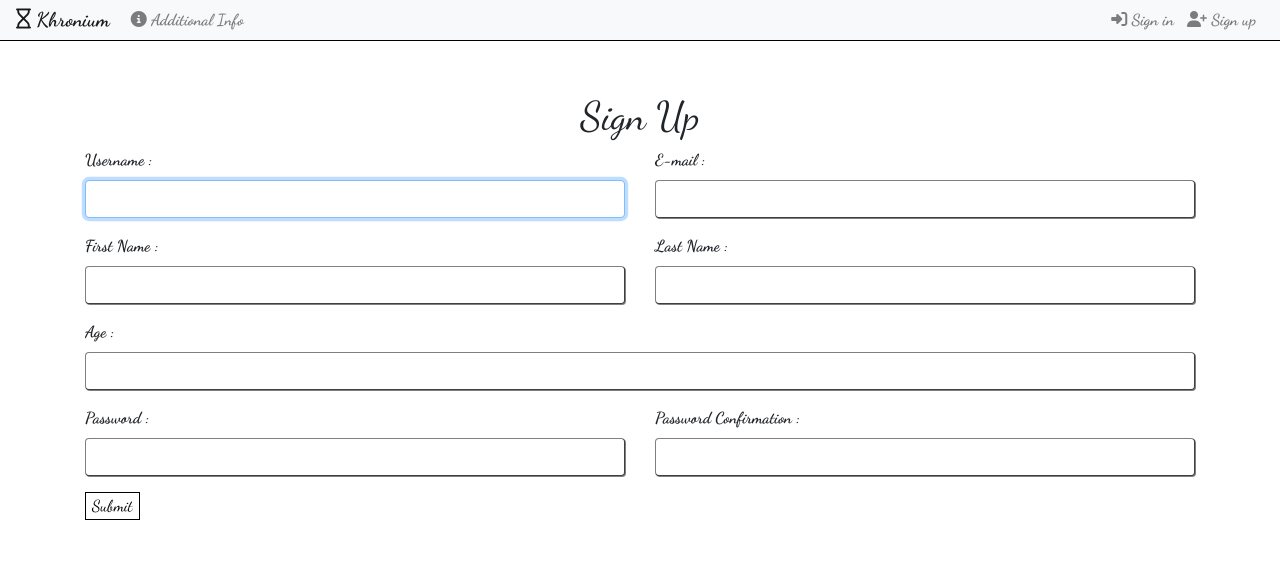
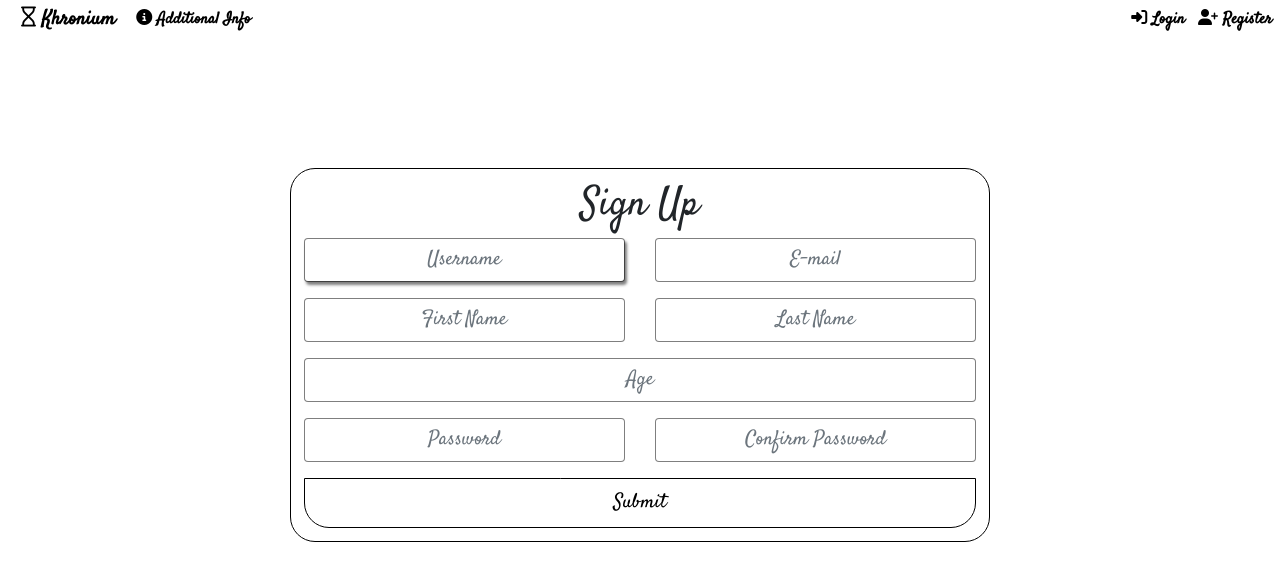
Before and after one commit to Kronixion/Khronium, a Django app: page /signUp/ in a window 1280 px wide. Shown: the top 581 px of the page. Run offline with Django 3.2, Linux system fonts and the light colour scheme; some libraries are stand-ins or nearby versions.

Commit message:
finished with some touches

```diff
--- a/Khronium/Account/forms.py
+++ b/Khronium/Account/forms.py
@@ -4,24 +4,24 @@ from django.contrib.auth.forms import UserCreationForm
 from .models import Account
 
 class ExtendedUserCreationForm(UserCreationForm):
-    username = forms.CharField(max_length=150, widget=forms.TextInput(attrs={'class':'form-control'}))
-    email = forms.EmailField(required = True, widget=forms.TextInput(attrs={'class':'form-control'}))
-    first_name = forms.CharField(max_length=30, required = True, widget=forms.TextInput(attrs={'class':'form-control'}))
-    last_name = forms.CharField(max_length=30, required = True, widget=forms.TextInput(attrs={'class':'form-control'}))
-    password1 = forms.CharField(required = True, widget=forms.PasswordInput(attrs={'class':'form-control'}))
-    password2 = forms.CharField(required = True, widget=forms.PasswordInput(attrs={'class':'form-control'}))
+    username = forms.CharField(max_length=150, widget=forms.TextInput(attrs={'class':'form-control fadeIn first','placeholder':'Username'}))
+    email = forms.EmailField(required = True, widget=forms.TextInput(attrs={'class':'form-control fadeIn second','placeholder':'E-mail'}))
+    first_name = forms.CharField(max_length=30, required = True, widget=forms.TextInput(attrs={'class':'form-control fadeIn third','placeholder':'First Name'}))
+    last_name = forms.CharField(max_length=30, required = True, widget=forms.TextInput(attrs={'class':'form-control fadeIn fourth','placeholder':'Last Name'}))
+    password1 = forms.CharField(required = True, widget=forms.PasswordInput(attrs={'class':'form-control fadeIn sixth','placeholder':'Password'}))
+    password2 = forms.CharField(required = True, widget=forms.PasswordInput(attrs={'class':'form-control fadeIn seventh','placeholder':'Confirm Password'}))
 
     class Meta:
         model = User
         fields = ('username','email','first_name','last_name','password1','password2')
 
 class AccountForm(forms.ModelForm):
-    age = forms.IntegerField(required = True, widget=forms.TextInput(attrs={'class':'form-control'}))
+    age = forms.IntegerField(required = True, widget=forms.TextInput(attrs={'class':'form-control fadeIn fifth','placeholder':'Age'}))
 
     class Meta():
         model = Account
         fields = ('age',)
 
 class AccountSignInForm(forms.Form):
-    username = forms.CharField(max_length=150, widget=forms.TextInput(attrs={'class':'form-control'}))
-    password = forms.CharField(widget = forms.PasswordInput(attrs={'class':'form-control'}))
+    username = forms.CharField(max_length=150, widget=forms.TextInput(attrs={'class':'form-control fadeIn first','placeholder':'Username'}))
+    password = forms.CharField(widget = forms.PasswordInput(attrs={'class':'form-control fadeIn second','placeholder':'Password'}))
--- a/Khronium/Account/templates/signUp.html
+++ b/Khronium/Account/templates/signUp.html
@@ -3,13 +3,13 @@
 {%block title%}Kronium - Sign Up{%endblock%}
 
 {%block additionalMetaData%}
-    <link rel="stylesheet" href="{%static 'css/authentication.css'%}" type="text/css">
+    <link rel="stylesheet" href="{%static 'css/register.css'%}" type="text/css">
 {%endblock%}
 
 {%block body%}
 <form action="{%url 'signUp'%}" method="POST">
     {%csrf_token%}
-    <div class=container>
+    <div class="container fadeInDown">
         <div class="row">
             <div class="col-lg-12">
                 <h1>Sign Up</h1>
@@ -18,13 +18,11 @@
         <div class="row">
             <div class="col-md-6 col-xs-12">
                 <div class="form-group">
-                    <label for="id_username">Username : </label>
                     {{ userForm.username }}
                 </div>
             </div>
             <div class="col-md-6 col-xs-12">
                 <div class="form-group">
-                    <label for="id_email">E-mail : </label>
                     {{ userForm.email }}
                 </div>
             </div>
@@ -32,13 +30,11 @@
         <div class="row">
             <div class="col-md-6 col-xs-12">
                 <div class="form-group">
-                    <label for="id_first_name">First Name : </label>
                     {{userForm.first_name}}
                 </div>
             </div>
             <div class="col-md-6 col-xs-12">
                 <div class="form-group">
-                    <label for="id_last_name">Last Name : </label>
                     {{userForm.last_name}}
                 </div>
             </div>
@@ -46,7 +42,6 @@
         <div class="row">
             <div class="col-lg-12">
                 <div class="form-group">
-                    <label for="id_age">Age : </label>
                     {{ accountForm.age }}
                 </div>
             </div>
@@ -54,18 +49,16 @@
         <div class="row">
             <div class="col-md-6 col-xs-12">
                 <div class="form-group">
-                    <label for="id_password1">Password : </label>
                     {{userForm.password1}}
                 </div>
             </div>
             <div class="col-md-6 col-xs-12">
                 <div class="form-group">
-                    <label for="id_password2">Password Confirmation : </label>
                     {{userForm.password2}}
                 </div>
             </div>
         </div>
-        <input type="Submit" value="Submit">
+        <input class="fadeIn eight"type="Submit" value="Submit">
     </div>
 
 
--- a/Khronium/Account/views.py
+++ b/Khronium/Account/views.py
@@ -31,7 +31,7 @@ def signIn(request):
             print(user)
             if user is not None:
                 login(request, user)
-                return redirect('/')
+                return redirect('/dashboard/')
             else:
                 return render(request, 'signIn.html',{'form':form})
         else:
--- a/Khronium/landingPage/templates/landingPage.html
+++ b/Khronium/landingPage/templates/landingPage.html
@@ -3,7 +3,7 @@
 {% block title %}Khronium - Home Page{% endblock %}
 {% block additionalMetaData%}
     <style>
-        body{background: linear-gradient(black, black), url("{%static 'images/hourglass.jpg'%}") no-repeat center center fixed;}
+        body{background: url("{%static 'images/hourglass.jpg'%}") no-repeat center center fixed;}
     </style>
     <link rel="stylesheet" href="{% static 'css\landingPage.css' %}" type="text/css">
 {%endblock%}
--- a/Khronium/static/css/additionalInformation.css
+++ b/Khronium/static/css/additionalInformation.css
@@ -12,7 +12,6 @@ hr{
 img{
     width: inherit;
     height: inherit;
-    filter: grayscale(100%);
 }
 
 h1,h2{
--- a/Khronium/static/css/authentication.css
+++ /dev/null
@@ -1,23 +0,0 @@
-.container{
-    margin-top: 4%;
-}
-
-.form-control{
-    border-color: rgba(0,0,0,0.5);
-    box-shadow: 1px 1px rgba(0,0,0,0.5);
-}
-
-h1{
-    text-align: center;
-}
-
-input[type="submit"]{
-    border: 1px solid black;
-    background:transparent;
-    transition: 0.5s all;
-}
-
-input[type="submit"]:hover{
-    background-color: black;
-    color:white;
-}
--- a/Khronium/static/css/dashboard.css
+++ b/Khronium/static/css/dashboard.css
@@ -6,7 +6,7 @@
     margin-bottom: 2%
 }
 
-h1,h5{
+h1,h6{
     text-align: center;
 }
 
--- a/Khronium/static/css/landingPage.css
+++ b/Khronium/static/css/landingPage.css
@@ -5,7 +5,6 @@ body{
     background-size: cover;
     min-width: 100%;
     min-height: 100%;
-    background-blend-mode: saturation;
 }
 
 header{
@@ -15,6 +14,7 @@ header{
     border: 1px solid rgba(0,0,0,0.1);
     padding: 1%;
     justify-content: center;
+    box-shadow: 2px 3px 3px 1px rgba(0,0,0,.6)
 }
 
 h1,h3,h4{
--- a/Khronium/static/css/navbarStyle.css
+++ b/Khronium/static/css/navbarStyle.css
@@ -1,12 +1,18 @@
 .navbar{
     padding-top: 0;
     padding-bottom: 0;
-    border-bottom: 1px solid black;
+    padding-right: 0px;
+    background-color: transparent;
 }
 
-.nav-link{
+.nav-link,.navbar-brand{
     padding-left: 5px!important;
     transition: 0.2s all;
+    color: black;
+}
+
+.navbar-brand:hover{
+    color:black;
 }
 
 .nav-link:hover{
@@ -16,7 +22,7 @@
 }
 
 body{
-    font-family: 'Dancing Script', cursive;
+    font-family: 'Satisfy', cursive;
     font-weight: 700;
 }
 
@@ -37,13 +43,14 @@ body{
     display: none;
     position: absolute;
     min-width: 260px;
-    background-color: #f8f9fa!important;
+    background-color: transparent;
     box-shadow: 0px 8px 16px 0px rgba(0,0,0,0.2);
     z-index: 1;
-    border-top: 1px solid black;
 }
 
 .signOut{
+    text-align: start;
+    width:100%;
     height:100%;
     border:none;
     background: transparent;
--- /dev/null
+++ b/Khronium/static/css/register.css
@@ -0,0 +1,174 @@
+.container{
+    margin-top: 10%;
+    width: 700px;
+    border-radius: 25px;
+    padding: 1%;
+    border: 1px solid black;
+}
+
+.cotainer:hover{
+    box-shadow: 1px 3px 3px rgba(0,0,0,0.6);
+}
+
+.form-control{
+    border-color: rgba(0,0,0,0.5);
+    transition: 0.2s all;
+    text-align:center;
+    font-size: 20px;
+}
+
+.form-control:focus{
+    outline: none;
+    border-color: rgba(0,0,0,0.5);
+    box-shadow: 2px 3px 3px -0px rgba(0,0,0,0.5);
+}
+
+h1{
+    text-align: center;
+}
+
+input[type="submit"]{
+    border: 1px solid white;
+    background:transparent;
+    transition: 0.5s all;
+    border: 1px solid black;
+    width: 100%;
+    height:50px;
+    font-size: 20px;
+    border-bottom-right-radius: 25px;
+    border-bottom-left-radius: 25px;
+}
+
+input[type="submit"]:hover{
+    background-color: black;
+    color:white;
+}
+
+input[type="submit"]:focus{
+    background-color: black;
+    color:white;
+    outline:none;
+}
+
+input::placeholder{
+    text-align: center;
+}
+
+/* simple CSS3 fade-in-down animation */
+.fadeInDown {
+    -webkit-animation-name: fadeInDown;
+    animation-name: fadeInDown;
+    -webkit-animation-duration: 1s;
+    animation-duration: 1s;
+    -webkit-animation-fill-mode: both;
+    animation-fill-mode: both;
+  }
+
+  @-webkit-keyframes fadeInDown {
+    0% {
+      opacity: 0;
+      -webkit-transform: translate3d(0, -100%, 0);
+      transform: translate3d(0, -100%, 0);
+    }
+    100% {
+      opacity: 1;
+      -webkit-transform: none;
+      transform: none;
+    }
+  }
+
+  @keyframes fadeInDown {
+    0% {
+      opacity: 0;
+      -webkit-transform: translate3d(0, -100%, 0);
+      transform: translate3d(0, -100%, 0);
+    }
+    100% {
+      opacity: 1;
+      -webkit-transform: none;
+      transform: none;
+    }
+  }
+
+  /* simple CSS3 fade-in animation */
+  @-webkit-keyframes fadeIn { from { opacity:0; } to { opacity:1; } }
+  @-moz-keyframes fadeIn { from { opacity:0; } to { opacity:1; } }
+  @keyframes fadeIn { from { opacity:0; } to { opacity:1; } }
+
+  .fadeIn {
+    opacity:0;
+    -webkit-animation:fadeIn ease-in 1;
+    -moz-animation:fadeIn ease-in 1;
+    animation:fadeIn ease-in 1;
+
+    -webkit-animation-fill-mode:forwards;
+    -moz-animation-fill-mode:forwards;
+    animation-fill-mode:forwards;
+
+    -webkit-animation-duration:2.4s;
+    -moz-animation-duration:2.4s;
+    animation-duration:2.4s;
+  }
+
+  .fadeIn.first {
+    -webkit-animation-delay: 0.4s;
+    -moz-animation-delay: 0.4s;
+    animation-delay: 0.4s;
+  }
+
+  .fadeIn.second {
+    -webkit-animation-delay: 0.6s;
+    -moz-animation-delay: 0.6s;
+    animation-delay: 0.6s;
+  }
+
+  .fadeIn.third {
+    -webkit-animation-delay: 0.8s;
+    -moz-animation-delay: 0.8s;
+    animation-delay: 0.8s;
+  }
+  .fadeIn.fourth {
+    -webkit-animation-delay: 1s;
+    -moz-animation-delay: 1s;
+    animation-delay: 1s;
+  }
+  .fadeIn.fifth {
+    -webkit-animation-delay: 1.2s;
+    -moz-animation-delay: 1.2s;
+    animation-delay: 1.2s;
+  }
+  .fadeIn.sixth {
+    -webkit-animation-delay: 1.4s;
+    -moz-animation-delay: 1.4s;
+    animation-delay: 1.4s;
+  }
+  .fadeIn.seventh {
+    -webkit-animation-delay: 1.4s;
+    -moz-animation-delay: 1.4s;
+    animation-delay: 1.4s;
+  }
+  .fadeIn.eight {
+    -webkit-animation-delay: 1.6s;
+    -moz-animation-delay: 1.6s;
+    animation-delay: 1.6s;
+  }
+
+  /* simple CSS3 fade-in animation */
+  .underlineHover:after {
+    display: block;
+    left: 0;
+    bottom: -10px;
+    width: 0;
+    height: 2px;
+    background-color: #E7B34D;
+    content: "";
+    transition: width 0.2s;
+  }
+
+  .underlineHover:hover {
+    color: white;
+  }
+
+  .underlineHover:hover:after{
+    width: 100%;
+  }
--- a/Khronium/templates/base.html
+++ b/Khronium/templates/base.html
@@ -6,14 +6,14 @@
         <title>
             {% block title %}{%endblock%}
         </title>
-        <link href="https://fonts.googleapis.com/css2?family=Dancing+Script:wght@400;700&display=swap" rel="stylesheet">
+        <link href="https://fonts.googleapis.com/css?family=Satisfy&display=swap" rel="stylesheet">
         <link rel="stylesheet" href="https://stackpath.bootstrapcdn.com/bootstrap/4.4.1/css/bootstrap.min.css" integrity="sha384-Vkoo8x4CGsO3+Hhxv8T/Q5PaXtkKtu6ug5TOeNV6gBiFeWPGFN9MuhOf23Q9Ifjh" crossorigin="anonymous">
         <link rel="stylesheet" href="{% static 'css/navbarStyle.css' %}" type="text/css">
 
         {%block additionalMetaData %}{%endblock%}
     </head>
     <body>
-        <nav class="navbar navbar-expand-lg navbar-light bg-light sticky-top">
+        <nav class="navbar navbar-expand-lg sticky-top">
             <a class="navbar-brand" href="{%url 'landingPage'%}"><i class="far fa-hourglass"></i> Khronium</a>
             <button class="navbar-toggler" type="button" data-toggle="collapse" data-target="#navbarSupportedContent" aria-controls="navbarSupportedContent" aria-expanded="false" aria-label="Toggle navigation">
               <span class="navbar-toggler-icon"></span>
@@ -41,15 +41,15 @@
                   <li class="nav-item">
                     <form action="{%url 'signOut'%}" method="POST">
                       {%csrf_token%}
-                      <button type="Submit" class="signOut nav-link"><i class="fas fa-sign-out-alt"></i> Sign out</button>
+                      <button type="Submit" class="signOut nav-link"><i class="fas fa-sign-out-alt"></i> Log out</button>
                     </form>
                   </li>
                   {% else %}
                   <li class="nav-item">
-                    <a href="{%url 'signIn'%}" class="nav-link"><i class="fas fa-sign-in-alt"></i> Sign in</a>
+                    <a href="{%url 'signIn'%}" class="nav-link"><i class="fas fa-sign-in-alt"></i> Login</a>
                   </li>
                   <li class="nav-item">
-                    <a href="{%url 'signUp'%}" class="nav-link"><i class="fas fa-user-plus"></i> Sign up</a>
+                    <a href="{%url 'signUp'%}" class="nav-link"><i class="fas fa-user-plus"></i> Register</a>
                   </li>
                   {% endif %}
               </ul>
```
Also changed, not shown: Khronium/Account/templates/signIn.html (+4 -6 lines), Khronium/static/css/login.css (added, +154 -0 lines).
